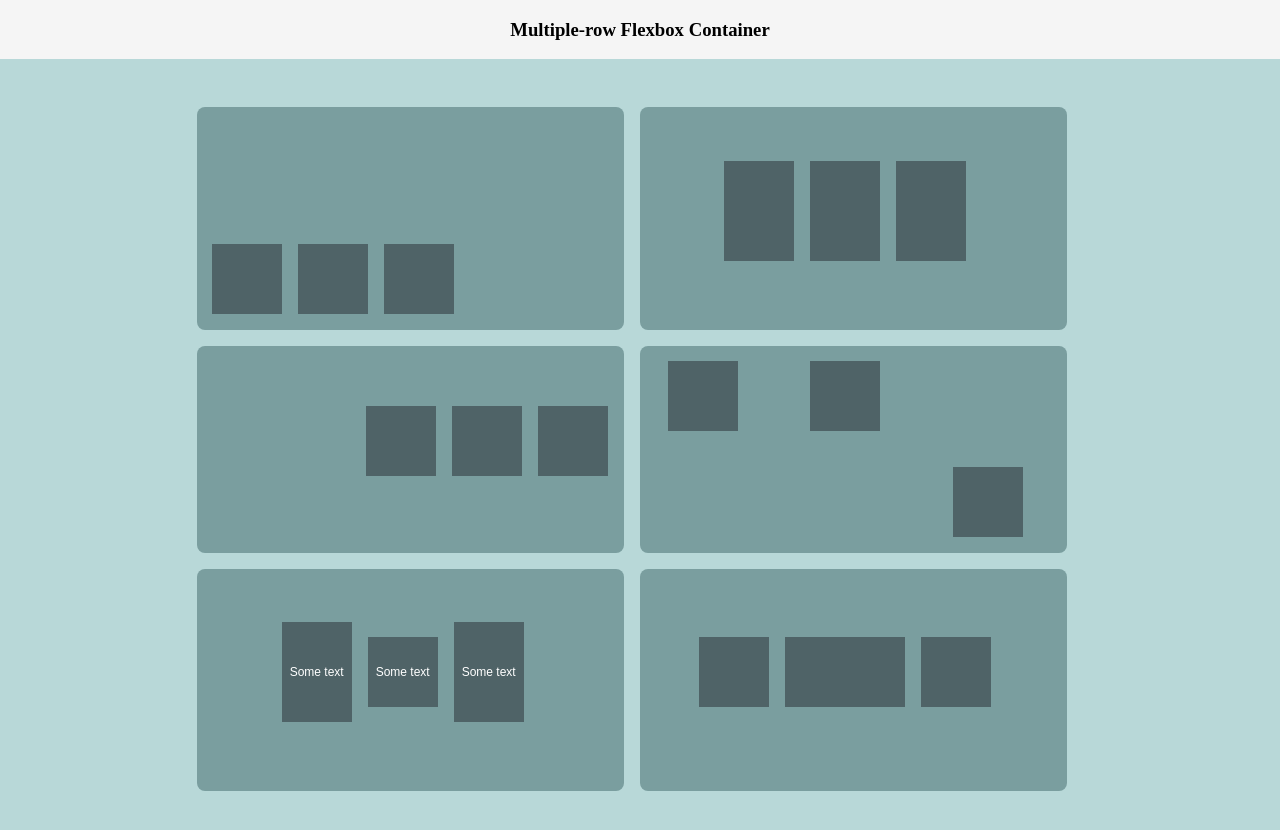
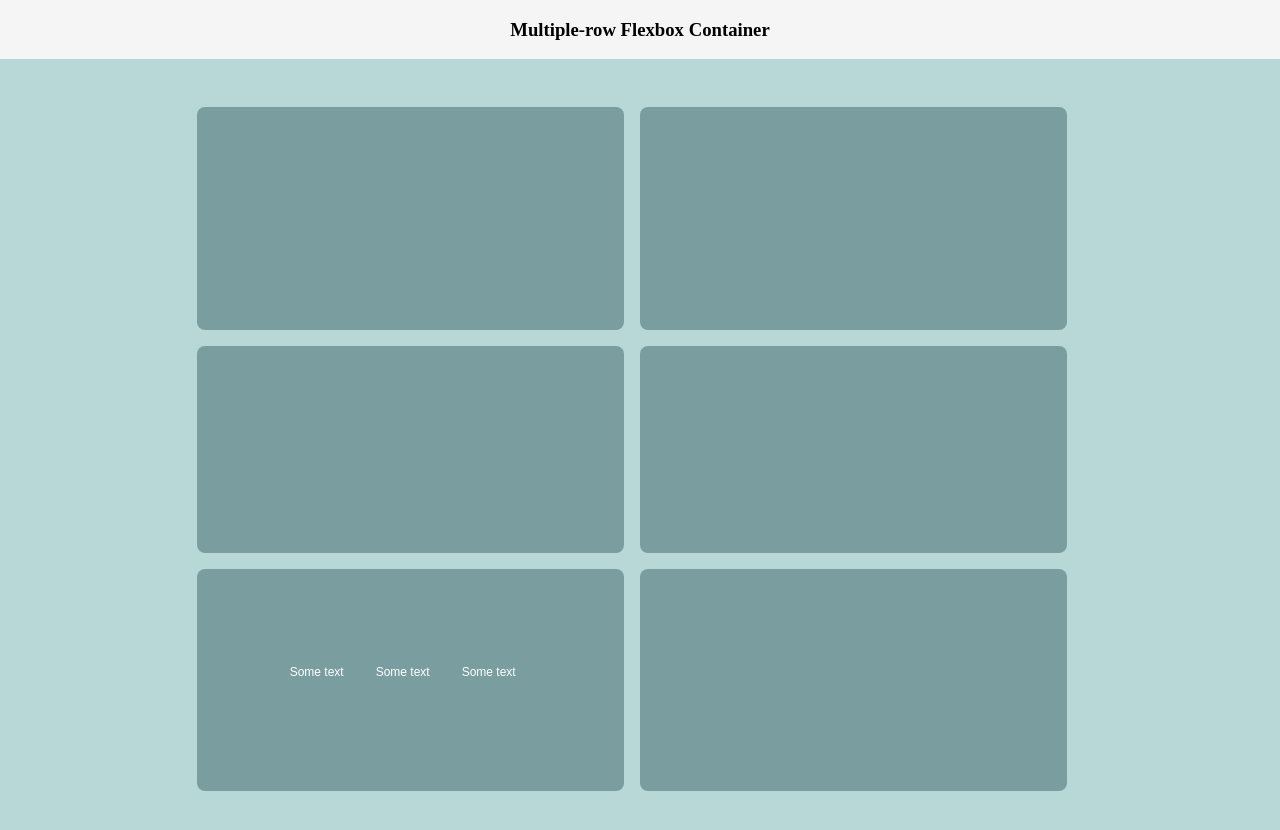
Before and after one commit to Faustina-Acheampong/Flexbox-test-shapes, a plain HTML site: page index.html in a window 1280 px wide. Drawn offline with Linux system fonts and the light colour scheme.

Commit message:
edited index.css "changed class=card color"

```diff
--- a/styles/index.css
+++ b/styles/index.css
@@ -24,7 +24,7 @@ body {
     align-items: center;
 }
 .card {
-    background-color: #4f6367;
+    background-color: ;
     display: flex;
     align-items: center;
     flex-direction: row;
```
